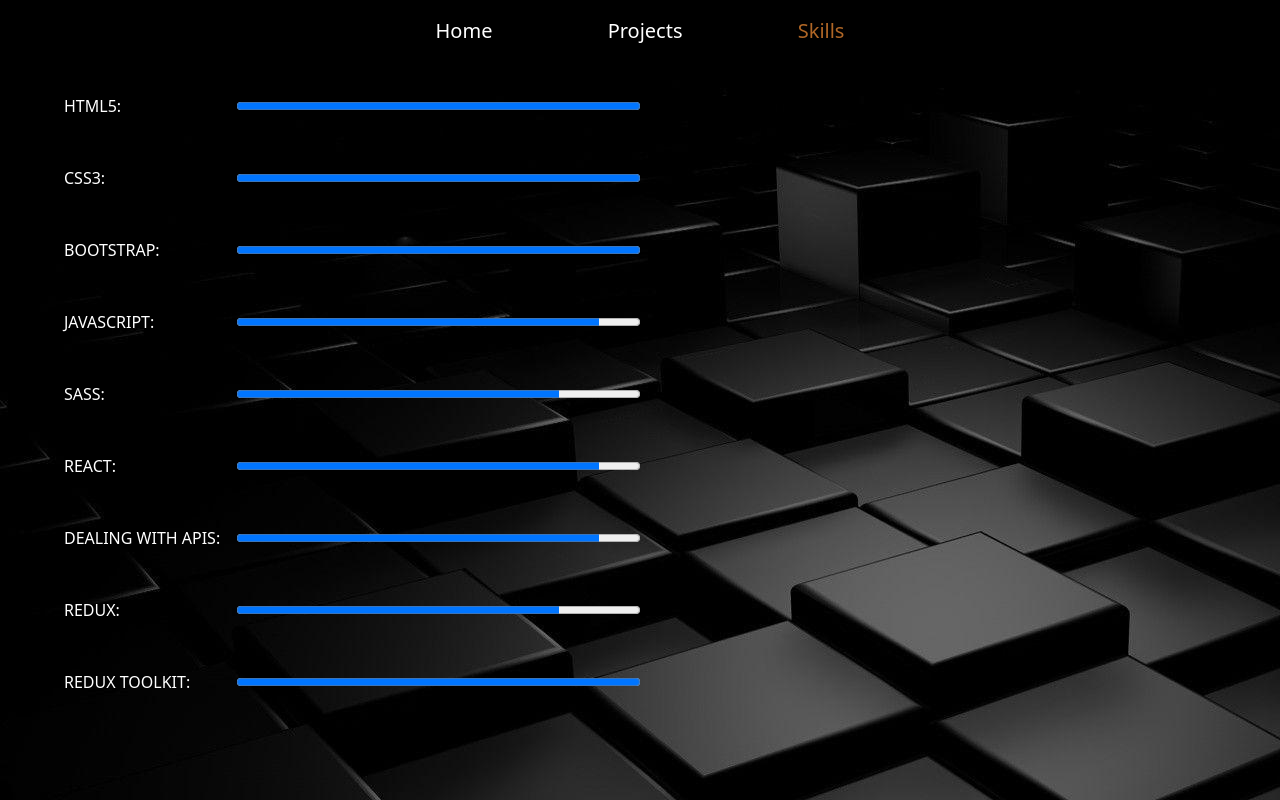
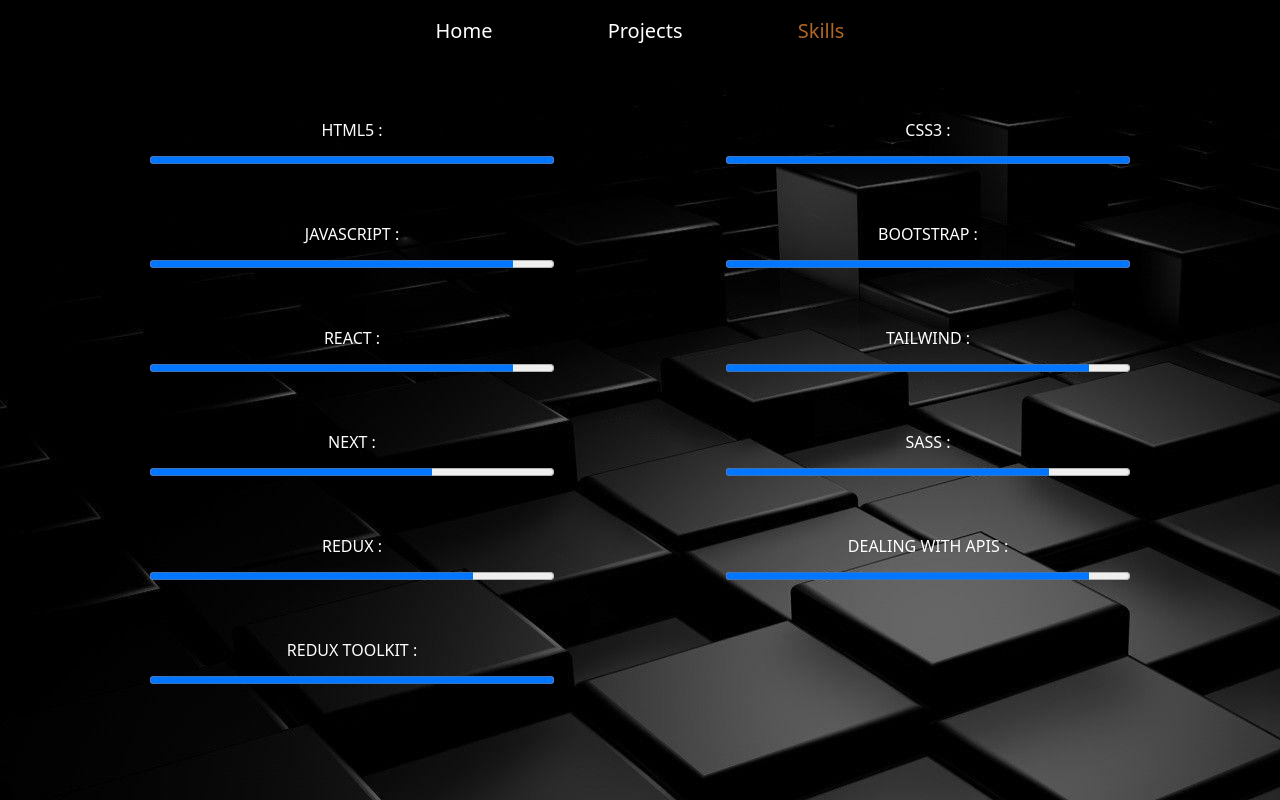
Before and after one commit to moustafa-abas/my_portfolio, a React (Vite) app: page /skills in a window 1280 px wide. Built offline with nearby package versions, Linux system fonts and the light colour scheme.

Commit message:
edit part of ui

```diff
--- a/src/Home.jsx
+++ b/src/Home.jsx
@@ -15,7 +15,7 @@
     <aside className="d-flex d-sm-block justify-content-between">
         <div className="info ">
 <h1>hello,<span>i&apos; am</span> </h1>
-<h1 className="name"> <span>|</span></h1>
+<h1 className="name">Mostafa Abas <span>|</span></h1>
 <h1 className="mb-5"><span> front end developer</span></h1>
 </div>
 <div className="dl mb-3  d-flex align-items-center ">
--- a/src/Projects.jsx
+++ b/src/Projects.jsx
@@ -10,7 +10,7 @@
   return (
     <>
     <Header/>
-    <div className="projects d-flex flex-column flex-sm-row flex-wrap   mt-2  ">
+    <div className="projects d-flex flex-column flex-sm-row flex-wrap  mb-5 mt-2  ">
     <div className="card  w-100 border-0 my-4">
         <img src={e_commerce} alt="" className="w-100" />
         <a href="https://e-commerce-lilac-five.vercel.app/" target="_blank" ><FontAwesomeIcon icon={faEye} fade style={{color:"#fff"}} className="icon"/></a>
--- a/src/Skills.jsx
+++ b/src/Skills.jsx
@@ -4,44 +4,57 @@
 return (
 <>
   <Header/>
-  <div className="skills mt-5">
-    <div className="one my-5 d-flex align-items-center  justify-content-between" >
-      <p className="text-uppercase m-0">html5:</p>
+  <div className="skills mt-5 d-flex flex-wrap flex-md-wrap flex-column flex-md-row">
+    <div className="one  my-4 text-center  a" >
+      <p className="text-uppercase  mb-2">Html5 :</p>
 <progress value='1'/>
 </div>
-    <div className="one my-5 d-flex align-items-center justify-content-between" >
-      <p className="text-uppercase m-0">css3:</p>
+    <div className="one my-4 text-center " >
+      <p className="text-uppercase mb-2">Css3 :</p>
+<progress value='1'/>
+</div>
+<div className="one my-4 text-center " >
+      <p className="text-uppercase mb-2">Javascript :</p>
+<progress value='.9'/>
+</div>
+    <div className="one my-4 text-center " >
+      <p className="text-uppercase mb-2">Bootstrap :</p>
+<progress value='1'/>
+</div>
+<div className="one my-4 text-center " >
+      <p className="text-uppercase mb-2">React :</p>
+<progress value='.9'/>
+</div>
+<div className="one my-4 text-center " >
+      <p className="text-uppercase mb-2">Tailwind :</p>
+<progress value='.9'/>
+</div>
+<div className="one my-4 text-center " >
+      <p className="text-uppercase mb-2">Next :</p>
+<progress value='.7'/>
+</div>
+<div className="one my-4 text-center " >
+      <p className="text-uppercase mb-2">Sass :</p>
+<progress value='.8'/>
+</div>
+<div className="one my-4 text-center " >
+      <p className="text-uppercase mb-2">Redux :</p>
+<progress value='.8'/>
+</div>
+
+
+
+    <div className="one my-4 text-center " >
+      <p className="text-uppercase mb-2">Dealing with apis :</p>
+<progress value='.9'/>
+</div>
+
+    <div className="one my-4 text-center " >
+      <p className="text-uppercase mb-2">Redux Toolkit :</p>
 <progress value='1'/>
 </div>
 
-    <div className="one my-5 d-flex align-items-center justify-content-between" >
-      <p className="text-uppercase m-0">bootstrap:</p>
-<progress value='1'/>
-</div>
-    <div className="one my-5 d-flex align-items-center justify-content-between" >
-      <p className="text-uppercase m-0">javascript:</p>
-<progress value='.9'/>
-</div>
-<div className="one my-5 d-flex align-items-center justify-content-between" >
-      <p className="text-uppercase m-0">sass:</p>
-<progress value='.8'/>
-</div>
-    <div className="one my-5 d-flex align-items-center justify-content-between" >
-      <p className="text-uppercase m-0">react:</p>
-<progress value='.9'/>
-</div>
-    <div className="one my-5 d-flex align-items-center justify-content-between" >
-      <p className="text-uppercase m-0">dealing with apis:</p>
-<progress value='.9'/>
-</div>
-    <div className="one my-5 d-flex align-items-center justify-content-between" >
-      <p className="text-uppercase m-0">Redux:</p>
-<progress value='.8'/>
-</div>
-    <div className="one my-5 d-flex align-items-center justify-content-between" >
-      <p className="text-uppercase m-0">Redux Toolkit:</p>
-<progress value='1'/>
-</div>
+
   </div>
 </>
 )
--- a/src/style.scss
+++ b/src/style.scss
@@ -48,47 +48,6 @@
 animation: typing 3s  ease-in-out   infinite alternate ;
 }
 
-@keyframes typing {
-0% {
-content: "";
-}
-8% {
-content:"M";
-}
-16% {
-content:"MO";
-}
-24% {
-content:"MOS";
-}
-32% {
-content:"MOST";
-}
-40% {
-content:"MOSTA";
-}
-48% {
-content:"MOSTAF ";
-}
-56% {
-content:"MOSTAFA";
-}
-64% {
-content:"MOSTAFA A";
-}
-71% {
-content:"MOSTAFA AB";
-}
-80% {
-content:"MOSTAFA ABA";
-}
-85% {
-content:"MOSTAFA ABAS";
-}
-100% {
-content:"MOSTAFA ABAS";
-}
-}
 home{
 height: 100vh;
 h1,h2{
@@ -152,19 +111,16 @@
 }
 }
 .link1{
-animation: top-down1 5s infinite  ease-in-out;
 bottom: -10%;
 right: 10%;
 }
 .link2{
-animation: top-down2 5s infinite  ease-in-out;
-bottom: 20%;
+bottom: 15%;
 right: -11%;
 }
 .link3{
-animation: top-down3 5s infinite  ease-in-out;
-bottom: 55%;
-right: -16%;
+bottom: 50%;
+right: -18%;
 }
 }
 }
@@ -176,53 +132,7 @@
 
 }
 
-//animation
-@keyframes top-down1 {
-0%{
-bottom: -10%;
-right: 10%;
-}
-50%{
-bottom: 5%;
-right: -5%;
-}
-100%{
-bottom: -10%;
-right: 10%;
-}
-}
-@keyframes top-down2 {
-0%{
-bottom: 20%;
-right: -12%;
-}
-50%{
-bottom: 40%;
-right: -17%;
-}
-100%{
-bottom: 20%;
-right: -12%;
-}
-}
-@keyframes top-down3 {
-0%{
-bottom: 55%;
-right: -16%;
 
-}
-50%{
-bottom: 75%;
-right: -10%;
-}
-100%{
-bottom: 55%;
-right: -16%;
-}
-}
-
-
-//end animation
 
 .projects{
 .card{
@@ -249,7 +159,7 @@
 .icon{
 border-radius: 50%;
 padding: 50%;
-background-color: rgba(128, 128, 128, 0.642);
+background-color: #af6626;
 }
 }
 }
@@ -266,13 +176,7 @@
 }
 }
 @media (max-width:567px) {
-.one{
-flex-direction: column;
-p{
-width: 100%;
-text-align: center;
-}
-}
+
 aside,main{
 width: 100% !important;
 }
```
